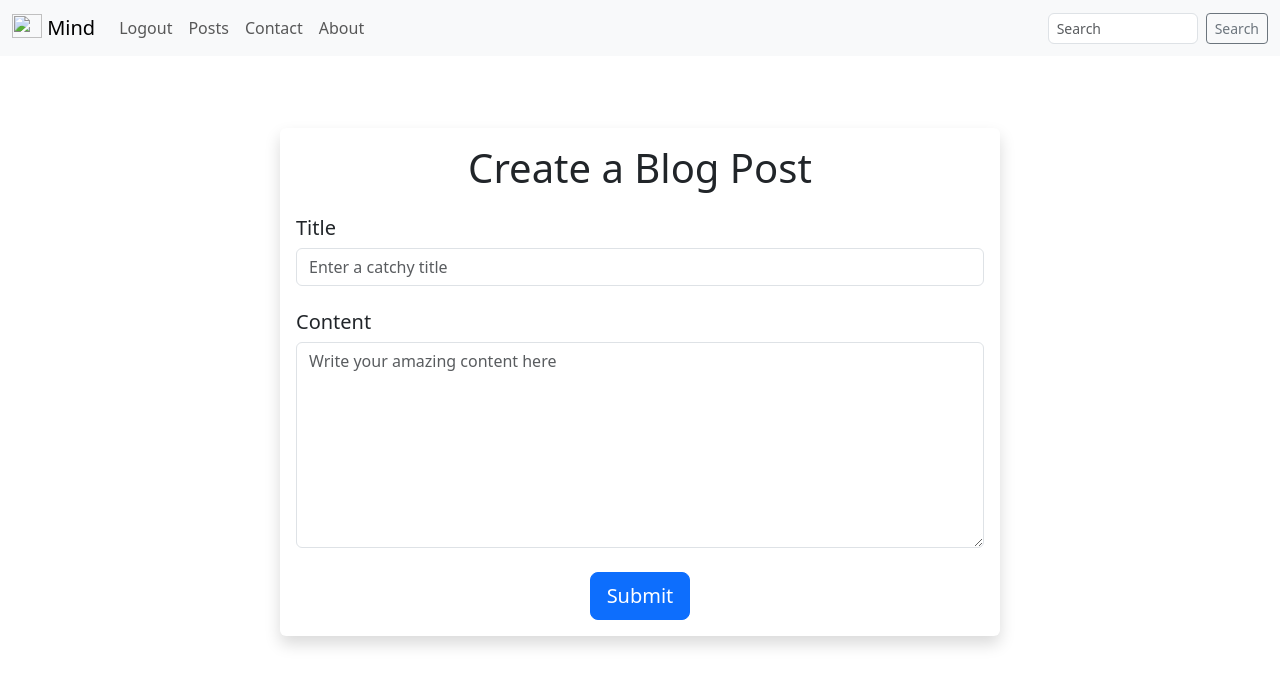
After one commit to Cartha007/pyProjects, a Flask app: page /add-post in a window 1280 px wide. The commit adds this page. Shown: the top 686 px of the page. Run offline with Flask 3, Linux system fonts and the light colour scheme; the visitor is signed in with stand-in values (Sample User, id 1); some libraries are stand-ins or nearby versions.

Commit message:
implemented the posts view and post view functions and page

```diff
--- a/intermediate/flaskApp/blog/models.py
+++ b/intermediate/flaskApp/blog/models.py
@@ -13,6 +13,7 @@ class User(db.Model, UserMixin):
     email_address = db.Column(db.String(length=50), nullable=False, unique=True)
     password_hash = db.Column(db.String(length=60), nullable=False)
     date_joined = db.Column(db.DateTime, default=datetime.utcnow)
+    posts = db.relationship('Posts', backref='poster')
 
     @property
     def password(self):
--- a/intermediate/flaskApp/blog/routes.py
+++ b/intermediate/flaskApp/blog/routes.py
@@ -24,11 +24,34 @@ def dashboard_page():
 
 @app.route('/posts')
 def posts_page():
-    return render_template('posts.html')
+    # Get all the posts from the database
+    posts = Posts.query.order_by(Posts.date_posted)
+    return render_template('posts.html', posts=posts)
 
-@app.route('/post')
-def post_page():
-    return render_template('post.html')
+@app.route('/post/<int:id>')
+def post_page(id):
+    post = Posts.query.get_or_404(id)
+    return render_template('post.html', post=post)
+
+@app.route('/add-post', methods=['GET', 'POST'])
+@login_required
+def add_post():
+    form = PostForm()
+    if form.validate_on_submit():
+        poster = current_user.id
+        post = Posts(title=form.title.data, content=form.content.data, poster_id=poster)
+        form.title.data = ''
+        form.content.data = ''
+
+        # Add post data to database
+        db.session.add(post)
+        db.session.commit()
+
+        # Return a message
+        flash("Blog post submitted successfully!", category='success')
+
+    # Redirect to the webpage
+    return render_template("add_post.html", form=form)
 
 # Registration, Login and logging out
 @app.route('/register', methods=['GET', 'POST'])
--- /dev/null
+++ b/intermediate/flaskApp/blog/templates/add_post.html
@@ -0,0 +1,48 @@
+{% extends 'base.html' %}
+
+{% block content %}
+<div class="container mt-5">
+    <div class="row justify-content-center">
+        <div class="col-md-8">
+
+            <div class="card border-0 shadow">
+                <div class="card-body">
+                    <h1 class="card-title text-center mb-4">Create a Blog Post</h1>
+
+                    <form method="POST">
+                        {{ form.hidden_tag() }}
+
+                        <!-- Title Field -->
+                        <div class="mb-4">
+                            {{ form.title.label(class="form-label h5") }}
+                            {{ form.title(class="form-control", placeholder="Enter a catchy title") }}
+                            {% if form.title.errors %}
+                            <div class="text-danger">{{ form.title.errors|join(', ') }}</div>
+                            {% endif %}
+                        </div>
+
+                        <!-- Content Field -->
+                        <div class="mb-4">
+                            {{ form.content.label(class="form-label h5") }}
+                            {{ form.content(class="form-control", rows="8", placeholder="Write your amazing content here") }}
+                            {% if form.content.errors %}
+                            <div class="text-danger">{{ form.content.errors|join(', ') }}</div>
+                            {% endif %}
+                        </div>
+
+                        <!-- Submit Button -->
+                        <div class="text-center">
+                            {{ form.submit(class="btn btn-primary btn-lg") }}
+                        </div>
+                    </form>
+                </div>
+            </div>
+        </div>
+    </div>
+</div>
+
+<!-- CKEditor Integration -->
+{{ ckeditor.load() }}
+{{ ckeditor.config(name='content') }}
+
+{% endblock %}
```
Also changed, not shown: intermediate/flaskApp/blog/templates/post.html (+40 -1 lines), intermediate/flaskApp/blog/templates/posts.html (+21 -1 lines).
